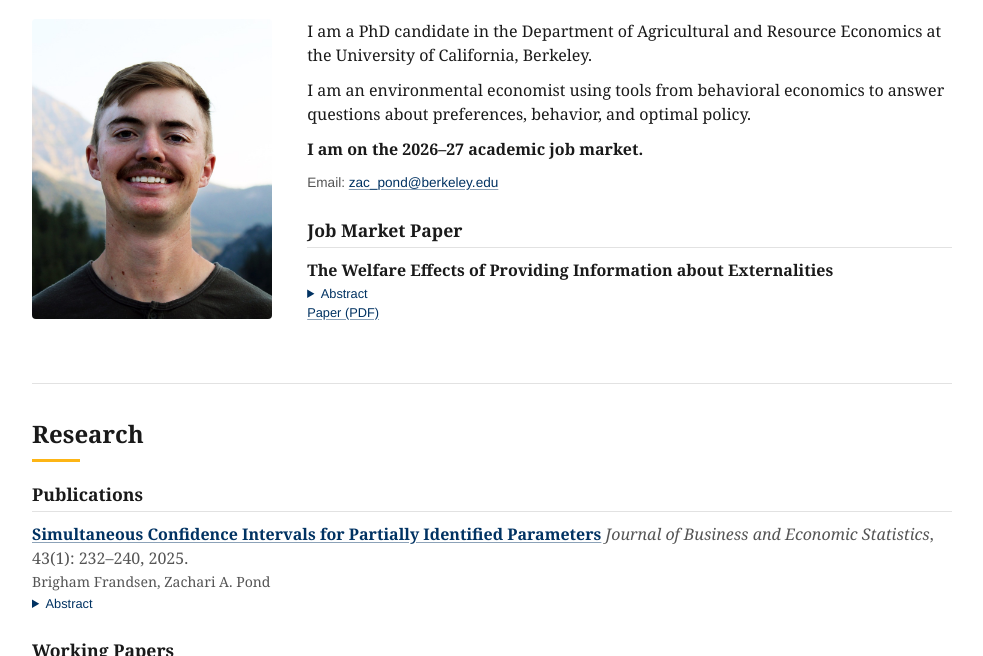
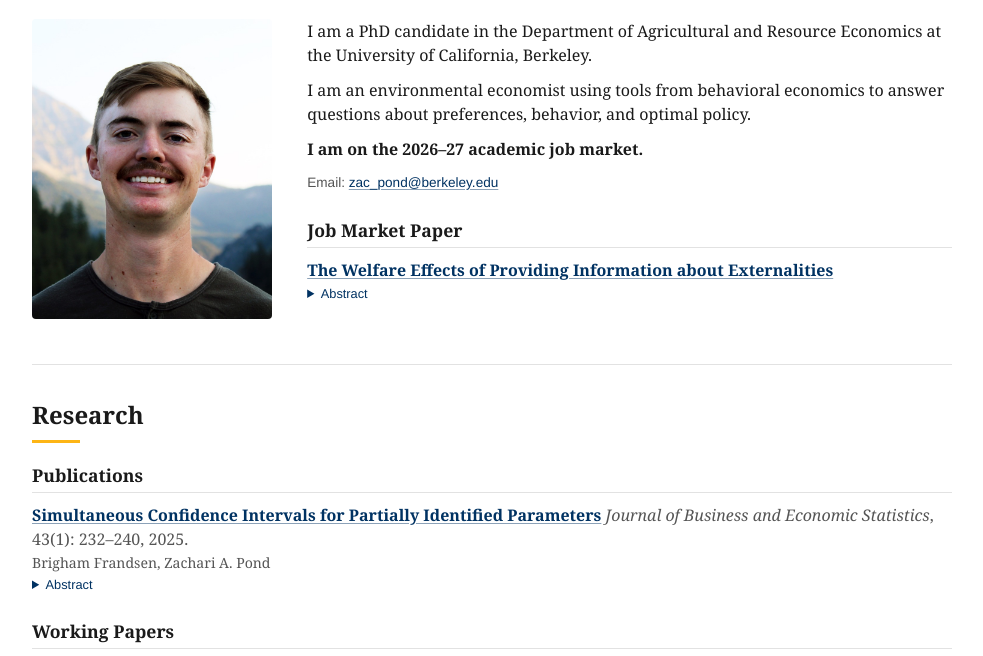
Before and after one commit to zacpond/zacpond.github.io, a plain HTML site: page index.html in a window 1280 px wide. Shown: the part 68-724 px from the top of the page, without its empty margins (148-1131 px from the left). Drawn offline with Linux system fonts and the light colour scheme.

Commit message:
Home: link JMP title directly, drop separate PDF link
Co-Authored-By: Claude Fable 5.2 <noreply@anthropic.com>
Claude-Session: https://claude.ai/code/session_01SPbc9xcN1cNoRtWRr7bTAW

```diff
--- a/index.html
+++ b/index.html
@@ -37,14 +37,11 @@
 
           <h3>Job Market Paper</h3>
           <div class="paper">
-            <span class="paper-title">The Welfare Effects of Providing Information about Externalities</span>
+            <span class="paper-title"><a href="pond_jmp.pdf">The Welfare Effects of Providing Information about Externalities</a></span>
             <details class="abstract">
               <summary>Abstract</summary>
               <p>Governments routinely use information to motivate prosocial behavior. The welfare effects of doing so depend on how information changes behavior and how it affects consumers: by improving their decisions or by producing shame or pride. This paper combines theory and experiments to evaluate three interventions designed to encourage individuals to reduce their carbon emissions: privately revealing the dollar damages from one&rsquo;s emissions, privately revealing one&rsquo;s emissions rank, and publicly revealing one&rsquo;s emissions to another participant. In a model with altruism, social-image, and self-image utility, I decompose the total welfare effect of each intervention into its instrumental value, direct effect on image utility, and external benefits. In experiments with over 6,500 U.S. adults, I estimate these components and find that both forms of private information increase consumer welfare but have no detectable effect on abatement. In contrast, public recognition increases abatement but decreases consumer welfare and total welfare. Evaluating these interventions by behavior alone would reverse their ranking.</p>
             </details>
-            <div class="paper-links">
-              <a href="pond_jmp.pdf">Paper (PDF)</a>
-            </div>
           </div>
         </div>
       </div>
```
